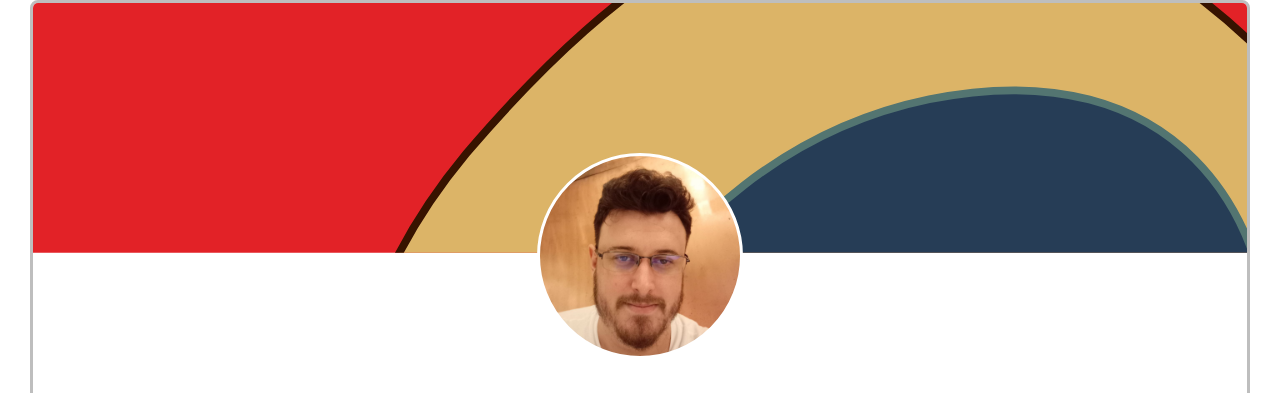
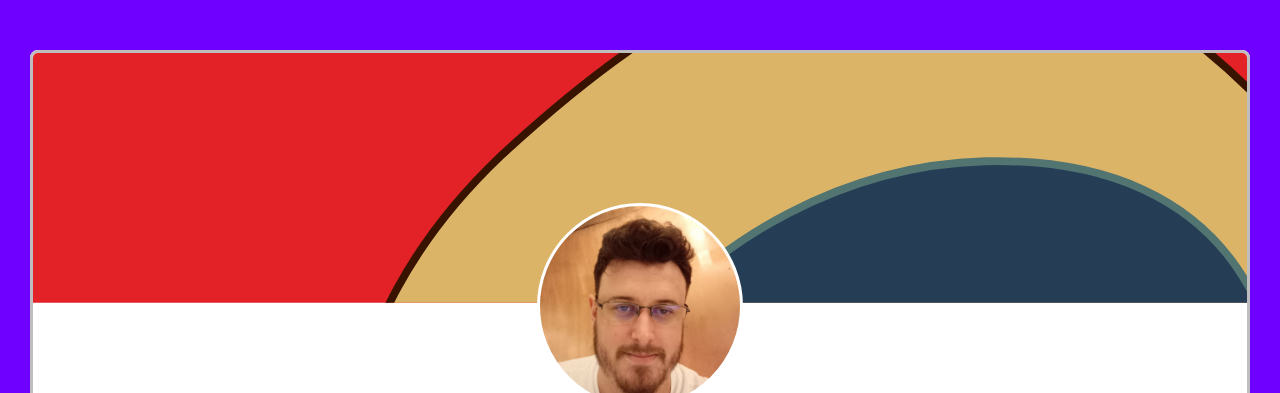
Before and after one commit to DeveloperMatheus/meu-curriculum, a plain HTML site: page index.html in a window 1280 px wide. Shown: the top 393 px of the page. Drawn offline with nearby package versions, Linux system fonts and the light colour scheme.

Commit message:
Realoca estilizações e aplica background color

```diff
--- a/index.html
+++ b/index.html
@@ -15,8 +15,8 @@
     <title>Meu Currículo</title>
   </head>
   <body>
-    <main class="container">
-      <div class="container__card-curriculum">
+    <main class="container radius-8">
+      <div class="container__card-curriculum radius-8">
         <div class="card-curriculum__cover-box full-width"></div>
         <div class="card-curriculum__profile-box"></div>
 
--- a/styles/styles.scss
+++ b/styles/styles.scss
@@ -12,16 +12,17 @@ body {
   list-style: none;
   border: 0;
   font-family: "Open Sans", sans-serif;
+  background-color: $secondary;
 }
 
 /* ===== Body Page ===== */
 .container {
   max-width: 1220px;
-  margin: 0 auto;
+  margin: 50px auto 0 auto;
+  background-color: $white;
 }
 
 .container__card-curriculum {
-  border-radius: 8px;
   border: 3px solid $gray;
   overflow: hidden;
 }
--- a/styles/utils.scss
+++ b/styles/utils.scss
@@ -1,6 +1,10 @@
 /* ===== Utils ===== */
 .full-width {
   width: 100%;
+}
+
+.radius-8 {
+  border-radius: 8px;
 }
 
 /* ===== Borders ===== */
```
Also changed, not shown: styles/styles.css, 1 other file.
